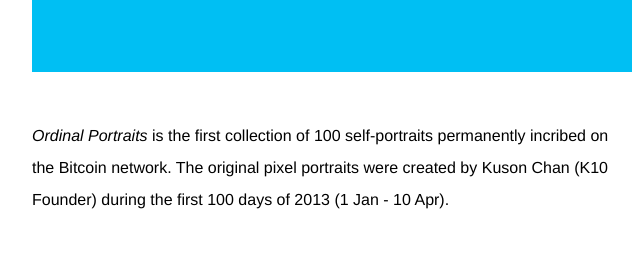
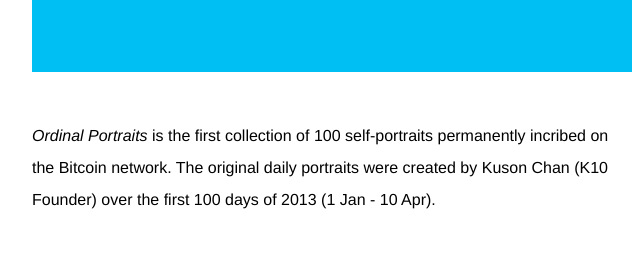
Before and after one commit to dbdbking/ordinalme, a plain HTML site: page index.html in a window 1280 px wide. Shown: the part 800-1066 px from the top of the page, 308-948 px from the left. Drawn offline with Linux system fonts and the light colour scheme.

Commit message:
Update index.html

```diff
--- a/index.html
+++ b/index.html
@@ -28,7 +28,7 @@ A work of art, forever whole
 -->
 
 
-      <i>Ordinal Portraits</i> is the first collection of 100 self-portraits permanently incribed on the Bitcoin network. The original pixel portraits were created by Kuson Chan (K10 Founder) during the first 100 days of 2013 (1 Jan - 10 Apr).</p>
+      <i>Ordinal Portraits</i> is the first collection of 100 self-portraits permanently incribed on the Bitcoin network. The original daily portraits were created by Kuson Chan (K10 Founder) over the first 100 days of 2013 (1 Jan - 10 Apr).</p>
 
 
       <center><img width="600px" height="600px" src="img/selfPixtrait100.png"></center><br><br>
```
